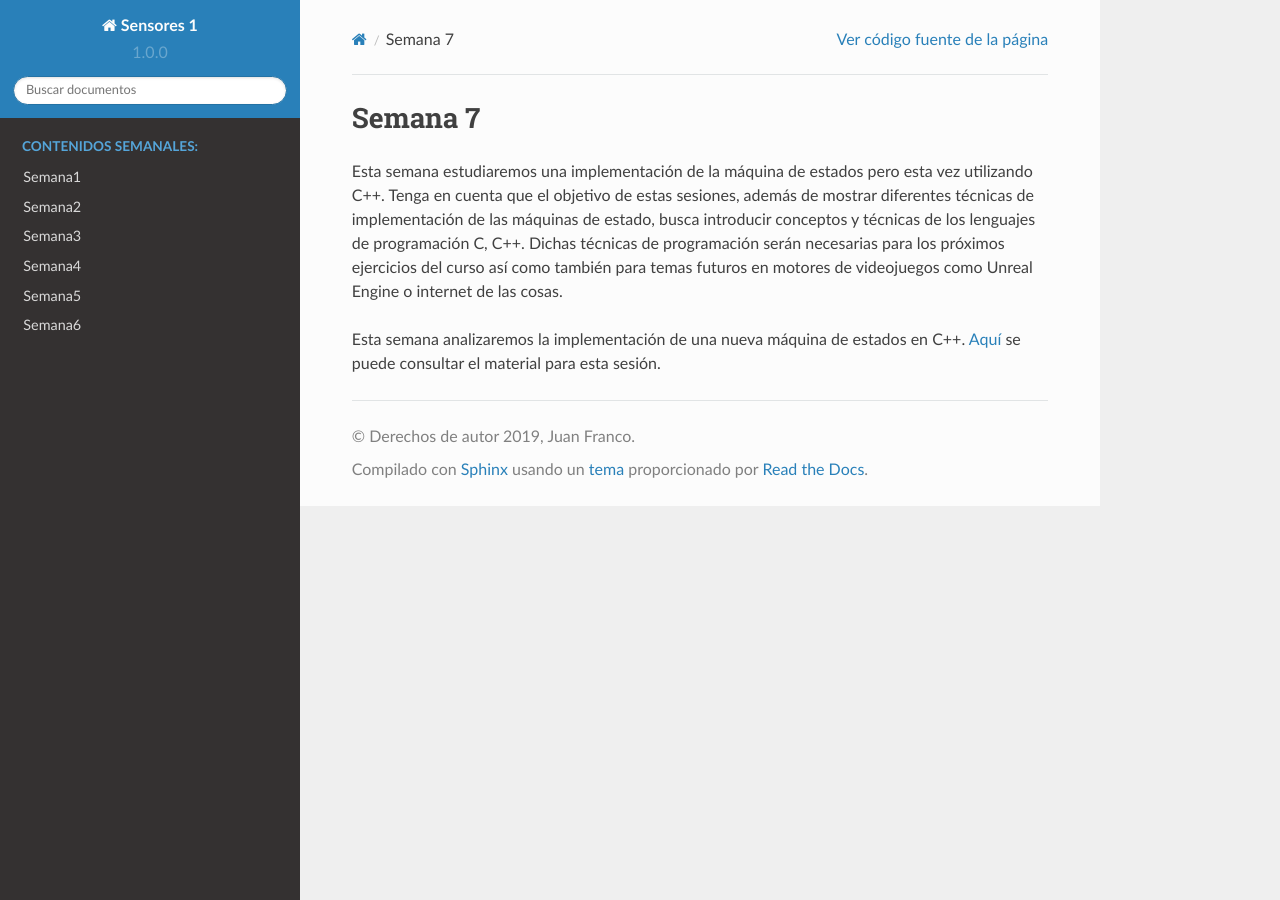
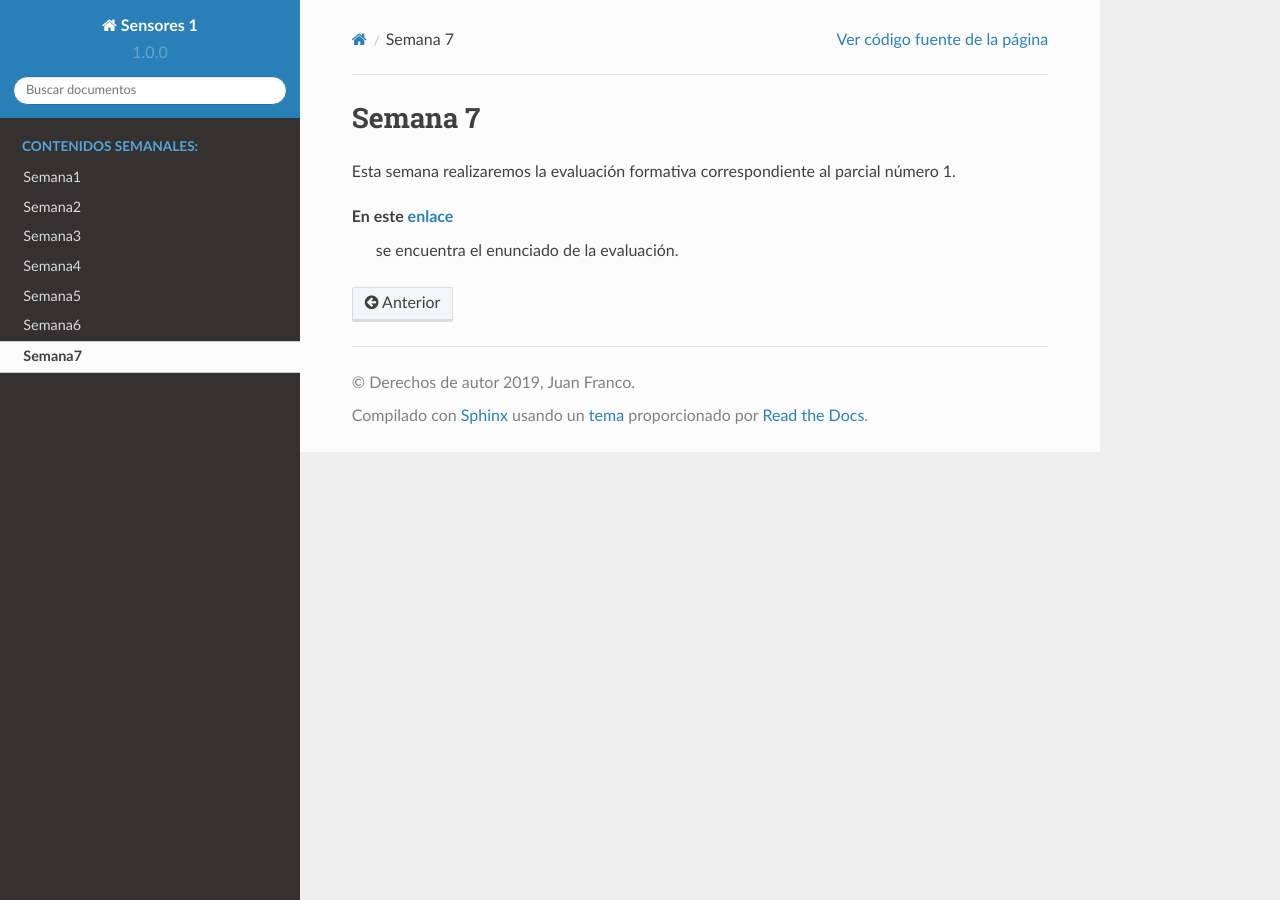
Before and after one commit to juanferfranco/sensores1, a Sphinx documentation site: the page built from docs/_semana7/semana7.rst, in a window 1280 px wide. Built offline with Sphinx 7.4.7 and the Read the Docs theme 2.0.0, drawn with Linux system fonts in a browser that asks for light colours.

Commit message:
add week 7

```diff
--- a/docs/_semana7/semana7.rst
+++ b/docs/_semana7/semana7.rst
@@ -1,10 +1,6 @@
 Semana 7
 ===========
-Esta semana estudiaremos una implementación de la máquina de estados pero esta vez utilizando C++. Tenga en cuenta que el objetivo
-de estas sesiones, además de mostrar diferentes técnicas de implementación de las máquinas de estado, busca introducir conceptos
-y técnicas de los lenguajes de programación C, C++. Dichas técnicas de programación serán necesarias para los próximos ejercicios
-del curso así como también para temas futuros en motores de videojuegos como Unreal Engine o internet de las cosas.
+Esta semana realizaremos la evaluación formativa correspondiente al parcial número 1.
 
-Esta semana analizaremos la implementación de una nueva máquina de estados en C++.
-`Aquí <https://drive.google.com/open?id=1XX3azDMr_bB3R0xBXDeKecCQoC9RFz-772cKGWdC1Hs>`__ se puede
-consultar el material para esta sesión.
+En este `enlace <https://docs.google.com/document/d/1orXa5p4tVBUFLO81j_1FP1e1A1y_LhxVbCm9GWpnotI/edit?usp=sharing>`__
+ se encuentra el enunciado de la evaluación.
--- a/docs/index.rst
+++ b/docs/index.rst
@@ -53,3 +53,4 @@ Este curso es de 3 créditos repartidos en 4 horas de trabajo en el aula y 5 hor
    Semana4 <_semana4/semana4>
    Semana5 <_semana5/semana5>
    Semana6 <_semana6/semana6>
+   Semana7 <_semana7/semana7>
```
